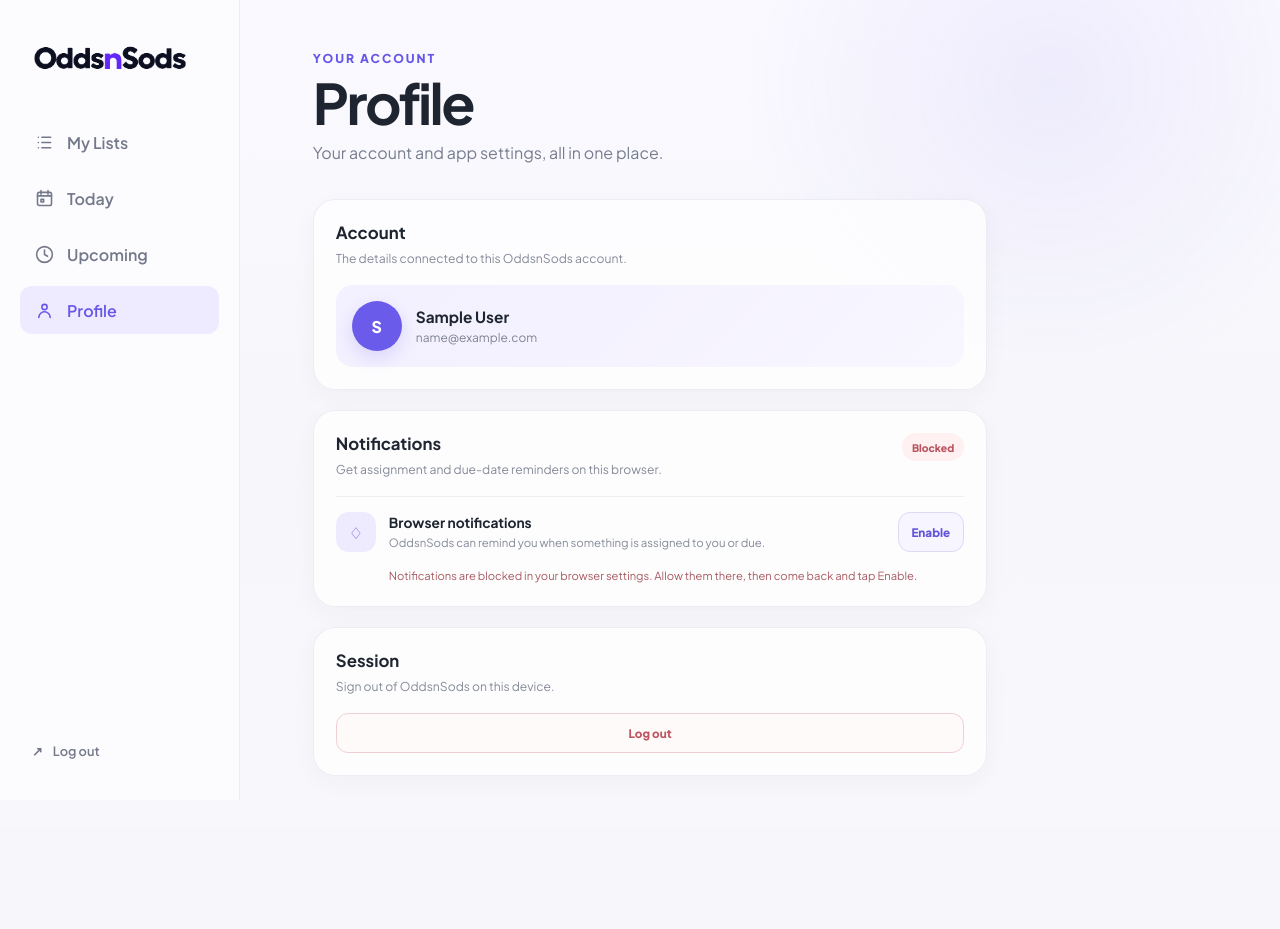
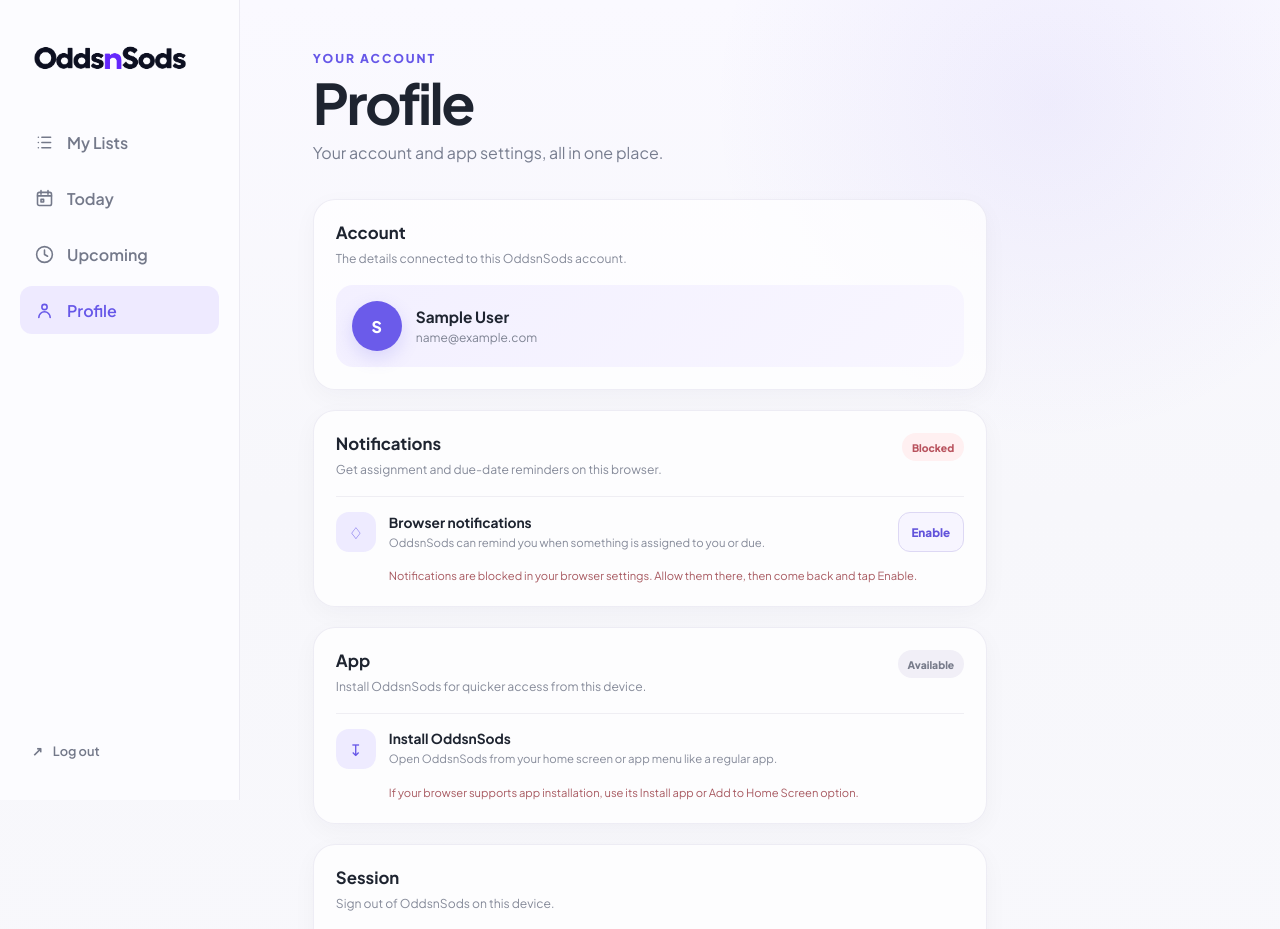
Before and after one commit to sthom120/OddnSods, a React (Vite) app in the folder client/: page /profile in a window 1280 px wide. Shown: the top 929 px of the page. Before the commit the page ends 826 px from the top, so only its background shows below. Built offline with nearby package versions, Linux system fonts and the light colour scheme; no server answers; sample sign-in values are in the browser's storage.

Commit message:
Add install app controls to profile

```diff
--- a/client/src/pages/ProfilePage.jsx
+++ b/client/src/pages/ProfilePage.jsx
@@ -1,9 +1,13 @@
-import { useState } from "react";
+import { useEffect, useState } from "react";
 import { Link, useNavigate } from "react-router-dom";
 import {
   enableNotifications,
   unregisterNotifications,
 } from "../notifications";
+import {
+  getPwaInstallState,
+  promptPwaInstall,
+} from "../pwa";
 import "../ProfilePage.css";
 
 function NavIcon({ type }) {
@@ -54,10 +58,36 @@
   const [notificationPermission, setNotificationPermission] = useState(
     getNotificationPermission
   );
+  const [installState, setInstallState] = useState(getPwaInstallState);
+  const [installMessage, setInstallMessage] = useState("");
 
   const storedUser = localStorage.getItem("user");
   const currentUser = storedUser ? JSON.parse(storedUser) : null;
   const userInitial = currentUser?.name?.charAt(0).toUpperCase() || "U";
+
+  useEffect(() => {
+    const updateInstallState = () => {
+      setInstallState(getPwaInstallState());
+    };
+
+    window.addEventListener(
+      "oddsnsods-install-state-change",
+      updateInstallState
+    );
+
+    const displayMode = window.matchMedia?.("(display-mode: standalone)");
+    displayMode?.addEventListener?.("change", updateInstallState);
+
+    updateInstallState();
+
+    return () => {
+      window.removeEventListener(
+        "oddsnsods-install-state-change",
+        updateInstallState
+      );
+      displayMode?.removeEventListener?.("change", updateInstallState);
+    };
+  }, []);
 
   const turnOnNotifications = async () => {
     setNotificationMessage("");
@@ -65,6 +95,26 @@
     setNotificationPermission(getNotificationPermission());
     setNotificationMessage(
       result.success ? "Notifications are ready on this browser." : result.message
+    );
+  };
+
+  const installApp = async () => {
+    setInstallMessage("");
+    const result = await promptPwaInstall();
+    setInstallState(getPwaInstallState());
+
+    if (result.success) {
+      setInstallMessage("OddsnSods was added to this device.");
+      return;
+    }
+
+    if (result.outcome === "dismissed") {
+      setInstallMessage("Install cancelled. You can try again any time.");
+      return;
+    }
+
+    setInstallMessage(
+      "Use your browser's Install app or Add to Home Screen option on this device."
     );
   };
 
@@ -98,6 +148,12 @@
 
     return { label: "Not enabled", className: "off" };
   })();
+
+  const installStatus = installState.installed
+    ? { label: "Installed", className: "on" }
+    : installState.canPrompt
+      ? { label: "Ready", className: "on" }
+      : { label: "Available", className: "off" };
 
   return (
     <div className="dashboard-layout concept-one-dashboard profile-dashboard">
@@ -214,6 +270,59 @@
           )}
         </section>
 
+        <section className="profile-section" aria-labelledby="install-heading">
+          <div className="profile-section-heading">
+            <div>
+              <h2 id="install-heading">App</h2>
+              <p>Install OddsnSods for quicker access from this device.</p>
+            </div>
+            <span className={`profile-status-pill ${installStatus.className}`}>
+              {installStatus.label}
+            </span>
+          </div>
+
+          <div className="profile-setting-row">
+            <div className="profile-setting-icon" aria-hidden="true">↧</div>
+            <div className="profile-setting-copy">
+              <strong>Install OddsnSods</strong>
+              <span>
+                Open OddsnSods from your home screen or app menu like a regular app.
+              </span>
+            </div>
+            {installState.canPrompt && !installState.installed && (
+              <button
+                type="button"
+                className="profile-setting-button"
+                onClick={installApp}
+              >
+                Install
+              </button>
+            )}
+          </div>
+
+          {installState.installed && (
+            <p className="profile-feedback">
+              OddsnSods is installed on this device.
+            </p>
+          )}
+
+          {!installState.installed && installState.ios && (
+            <p className="profile-help-text">
+              On iPhone or iPad, open the browser Share menu and choose Add to Home Screen.
+            </p>
+          )}
+
+          {!installState.installed && !installState.canPrompt && !installState.ios && (
+            <p className="profile-help-text">
+              If your browser supports app installation, use its Install app or Add to Home Screen option.
+            </p>
+          )}
+
+          {installMessage && (
+            <p className="profile-feedback">{installMessage}</p>
+          )}
+        </section>
+
         <section className="profile-section profile-session-section" aria-labelledby="session-heading">
           <div className="profile-section-heading">
             <div>
```
